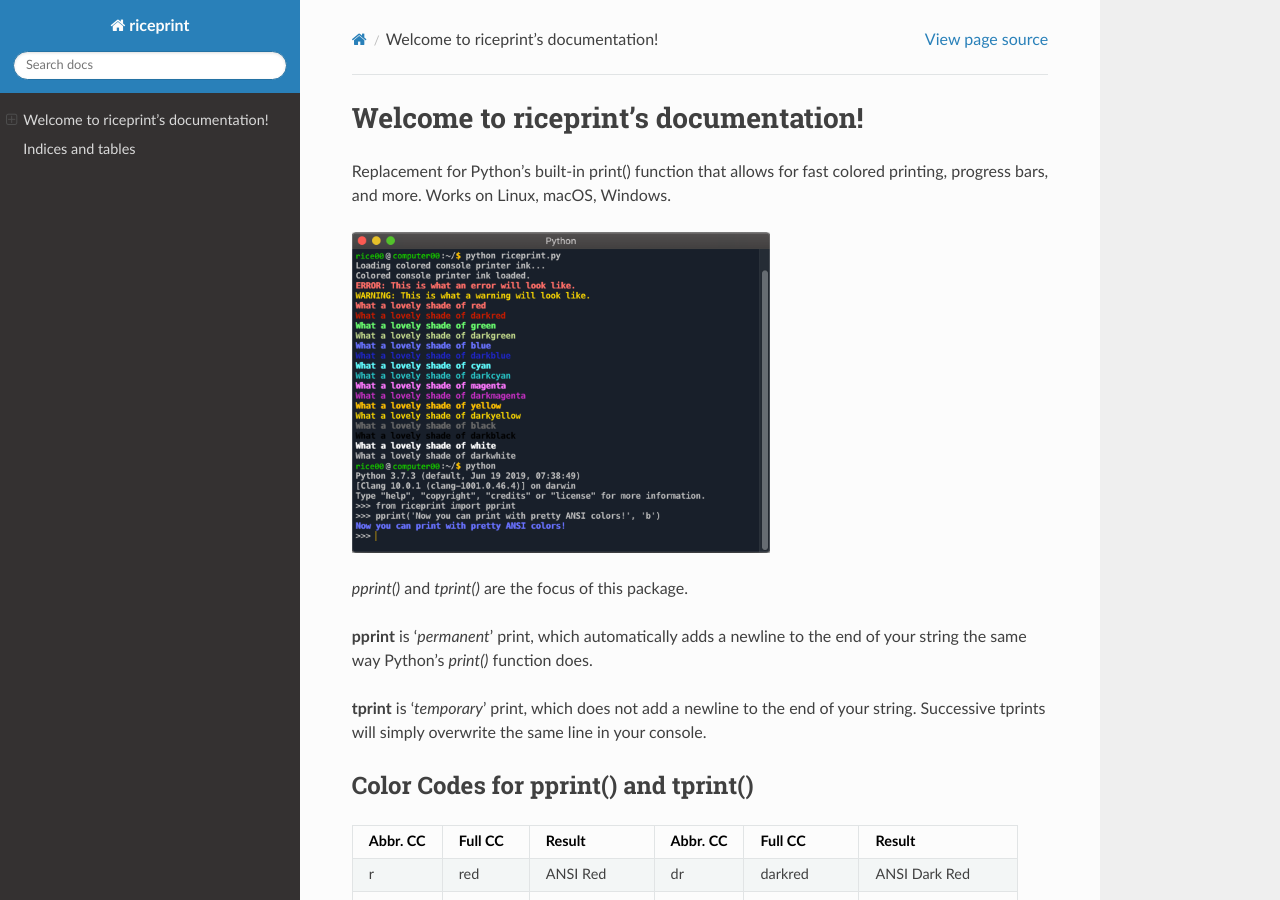
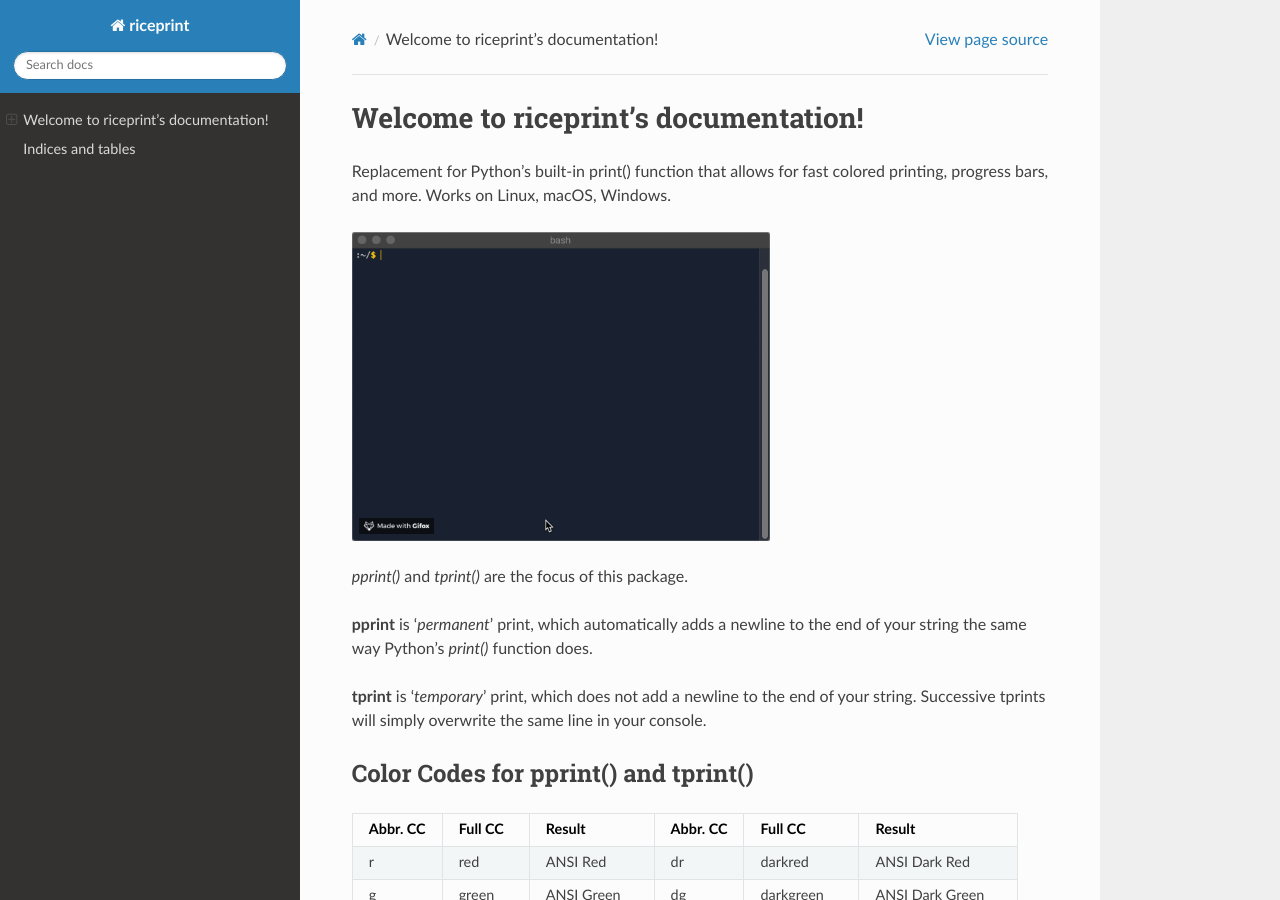
Before and after one commit to ssriceboat/riceprint, a Sphinx documentation site: the page built from doc/index.rst, in a window 1280 px wide and 900 px high. Built offline with Sphinx 7.4.7 and the Read the Docs theme 2.0.0, drawn with Linux system fonts in a browser that asks for light colours.

Commit message:
Fixed gif in readme and docs

```diff
--- a/README.rst
+++ b/README.rst
@@ -18,10 +18,10 @@ riceprint
 .. |shield5| image:: https://img.shields.io/pypi/dm/riceprint.svg?color=blueviolet
    :width: 20%
 
-|screenshot|
+|gifdemo|
 
-.. |screenshot| image:: https://github.com/ssriceboat/riceprint/raw/master/screenshots/example.png
-   :width: 50%
+.. |gifdemo| image:: https://github.com/ssriceboat/riceprint/raw/master/screenshots/demo.gif
+   :width: 60%
 
 About
 =====
--- a/doc/index.rst
+++ b/doc/index.rst
@@ -3,9 +3,9 @@ Welcome to riceprint's documentation!
 
 Replacement for Python's built-in print() function that allows for fast colored printing, progress bars, and more. Works on Linux, macOS, Windows.
 
-|screenshot|
+|gifdemo|
 
-.. |screenshot| image:: https://github.com/ssriceboat/riceprint/raw/master/screenshots/example.png
+.. |gifdemo| image:: https://github.com/ssriceboat/riceprint/raw/master/screenshots/demo.gif
    :width: 60%
 
 *pprint()* and *tprint()* are the focus of this package.
@@ -48,11 +48,6 @@ Color Codes for pprint() and tprint()
 Progress Bar
 ------------
 
-|gifexample|
-
-.. |gifexample| image:: https://github.com/ssriceboat/riceprint/raw/master/screenshots/demo.gif
-   :width: 60%
-
 The progressbar() function has a lot of customization already, including being able to choose what your progress bar is made up of. Unicode character strings do work, so you can even make a progress bar of emojis or webding-like characters.
 
 
--- a/setup.py
+++ b/setup.py
@@ -14,7 +14,7 @@ else:
 
 setup(
    name='riceprint',
-   version='1.5.2',
+   version='1.5.3',
    description='OS-agnostic colored & custom Python console print() functions.',
    long_description=long_description,
    author='Kevin Sacca',
```
